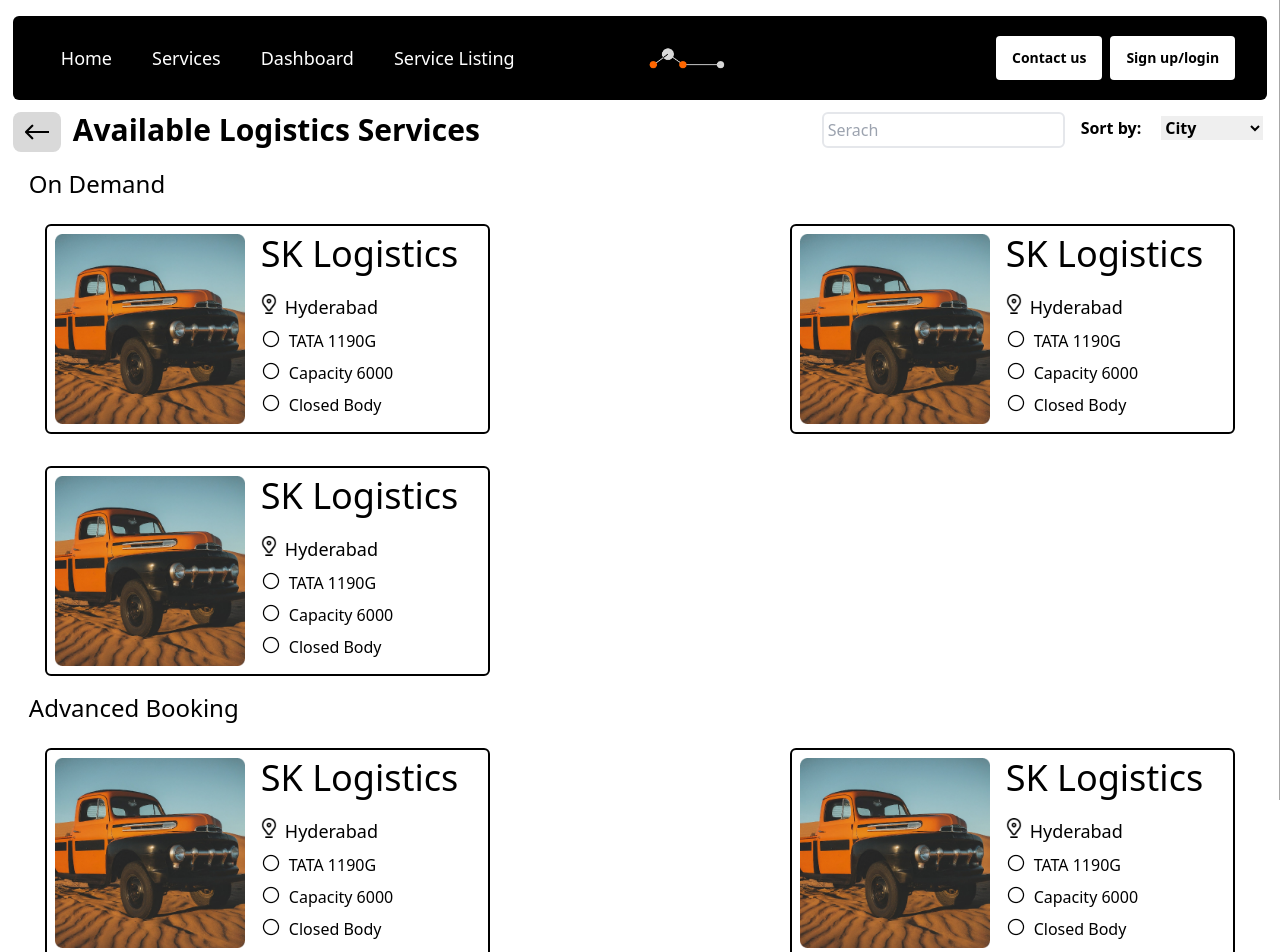
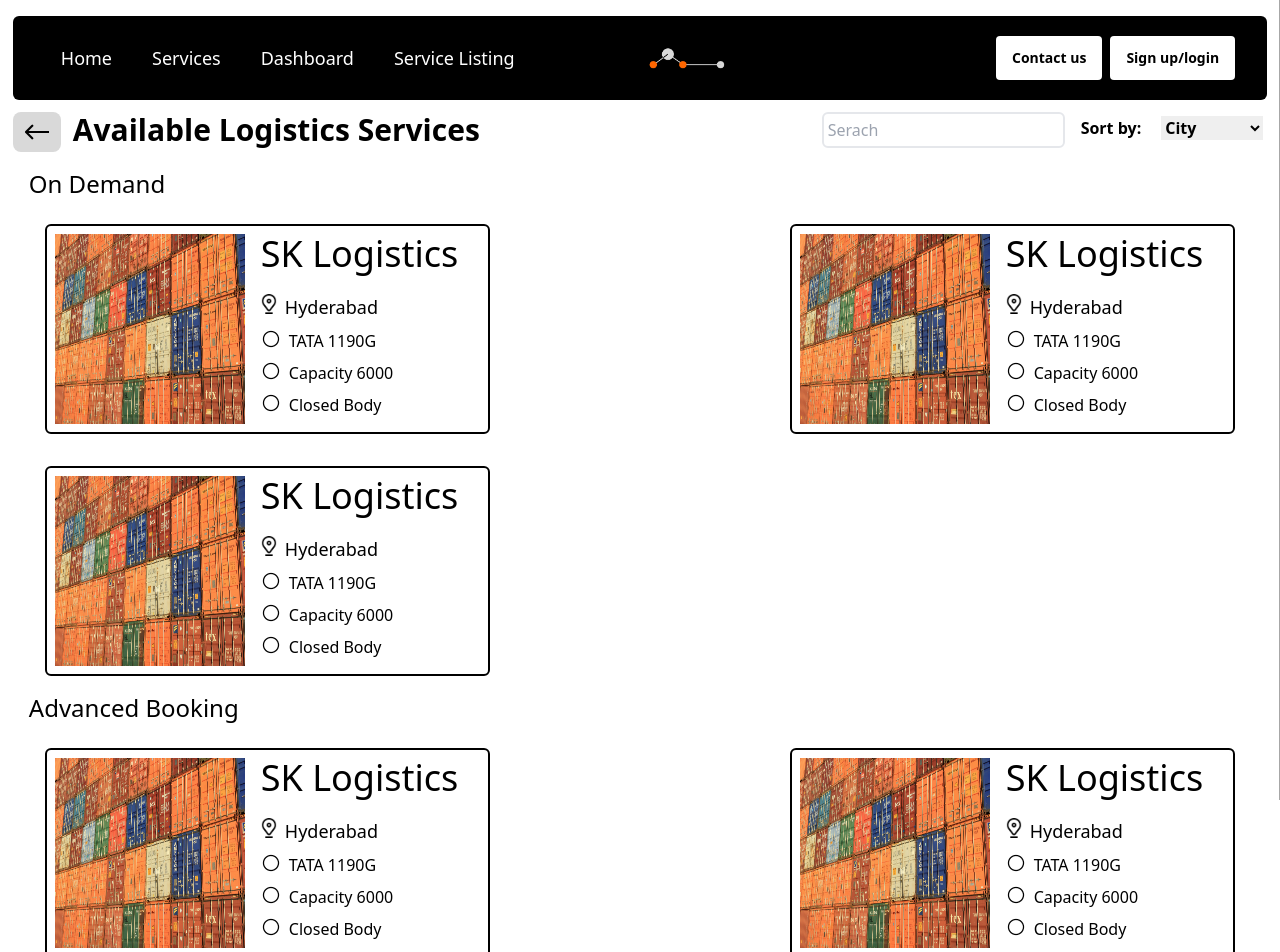
Before and after one commit to Logbiz-Private-Lilmited/LogbizFB, a React (Vite) app: page /logisticspage in a window 1280 px wide. Shown: the top 952 px of the page. Built offline with nearby package versions, Linux system fonts and the light colour scheme.

Commit message:
Image updates

```diff
--- a/src/App.jsx
+++ b/src/App.jsx
@@ -48,16 +48,17 @@
               <DynamicPage1
                 Name="Road Transportation"
                 Data={TransportDetails}
+                img={"/src/assets/ServicePages/transport.png"}
               />
             }
           />
           <Route
             path="/warehousepage"
-            element={<DynamicPage1 Name="Warehouse" Data={WarehouseDetails} />}
+            element={<DynamicPage1 Name="Warehouse" Data={WarehouseDetails} img="/src/assets/ServicePages/warehouse.png" />}
           />
           <Route
             path="/logisticspage"
-            element={<DynamicPage1 Name="Logistics" Data={LogisticsDetails} />}
+            element={<DynamicPage1 Name="Logistics" Data={LogisticsDetails} img="/src/assets/ServicePages/logistics.jpg" />}
           />
         </Routes>
       </div>
--- a/src/components/Homeview/BoxData.jsx
+++ b/src/components/Homeview/BoxData.jsx
@@ -29,7 +29,7 @@
     {
       svgPath: '/consultant 1.svg',
       text: 'Logistics Consulting Services',
-      link: '/logisticpage',
+      link: '/logisticspage',
     },
     {
       svgPath: '/manufacturing 1.svg',
--- a/src/components/ServicePages/DynamicPage1.jsx
+++ b/src/components/ServicePages/DynamicPage1.jsx
@@ -45,6 +45,7 @@
                                     return(
                                         <ServiceCard
                                         key={index}
+                                        Img={props.img}
                                         Name={detail.name}
                                         Location={detail.location}
                                         Model={detail.vehicle_model}
@@ -66,6 +67,7 @@
                                     return(
                                         <ServiceCard
                                         key={index}
+                                        Img={props.img}
                                         Name={detail.name}
                                         Location={detail.location}
                                         Model={detail.vehicle_model}
--- a/src/components/ServicePages/ServiceCard.jsx
+++ b/src/components/ServicePages/ServiceCard.jsx
@@ -6,7 +6,7 @@
 export default function ServiceCard(props){
     return(
         <div className="border-2 border-black rounded-md h-fit w-fit p-2 pr-[30px] flex gap-4">
-            <img src={Transport} alt="" className="w-[190px] h-[190px]" />
+            <img src={props.Img} alt="" className="w-[190px] h-[190px]" />
             <div className="flex flex-col gap-2">
                 <h1 className="text-4xl max-[435px]:text-2xl font-medium">{props.Name}</h1>
                 <div className="flex gap-2 mt-3">
```
Also changed, not shown: src/assets/ServicePages/logistics.jpg (added), src/assets/ServicePages/warehouse.png (added).
